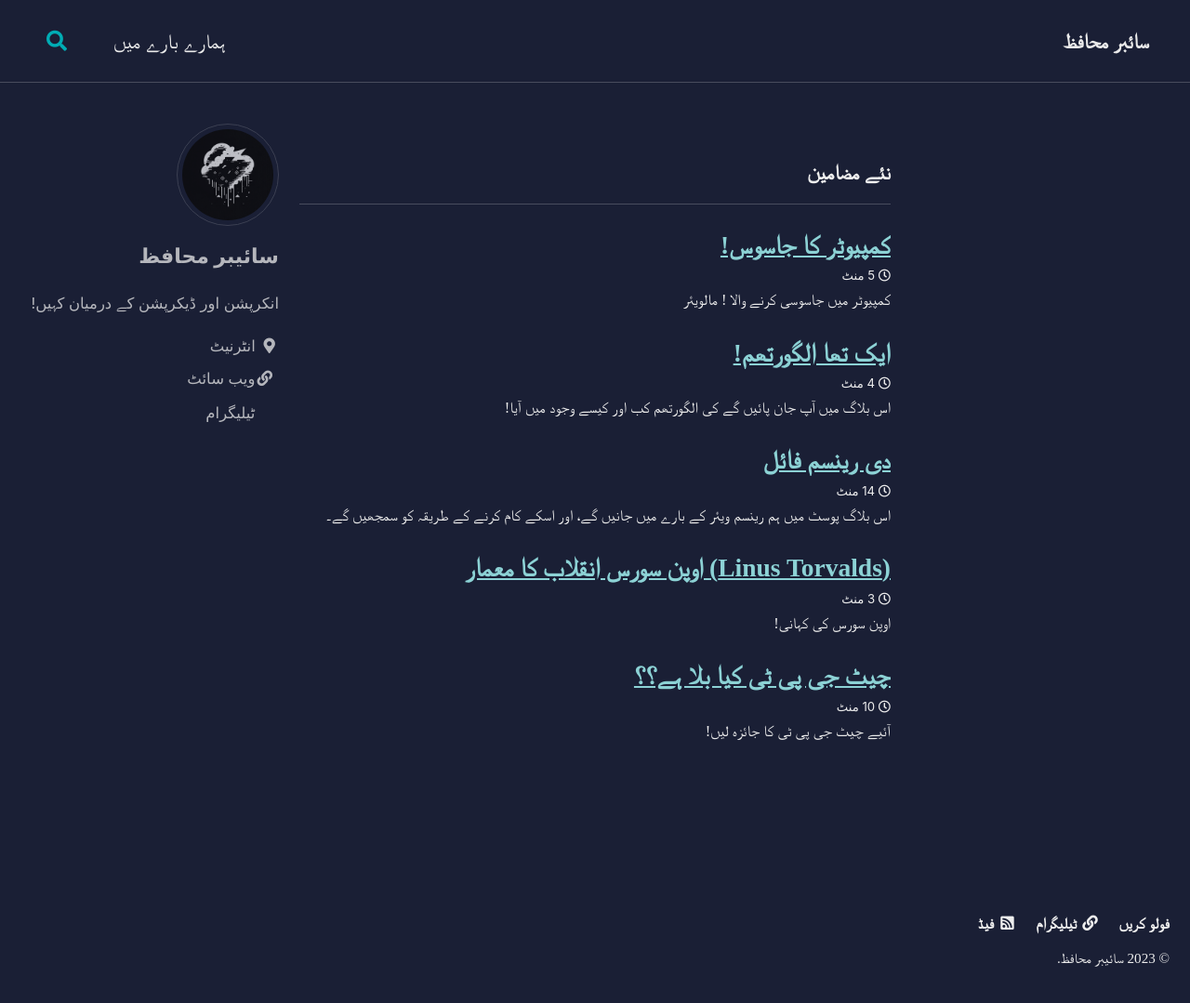
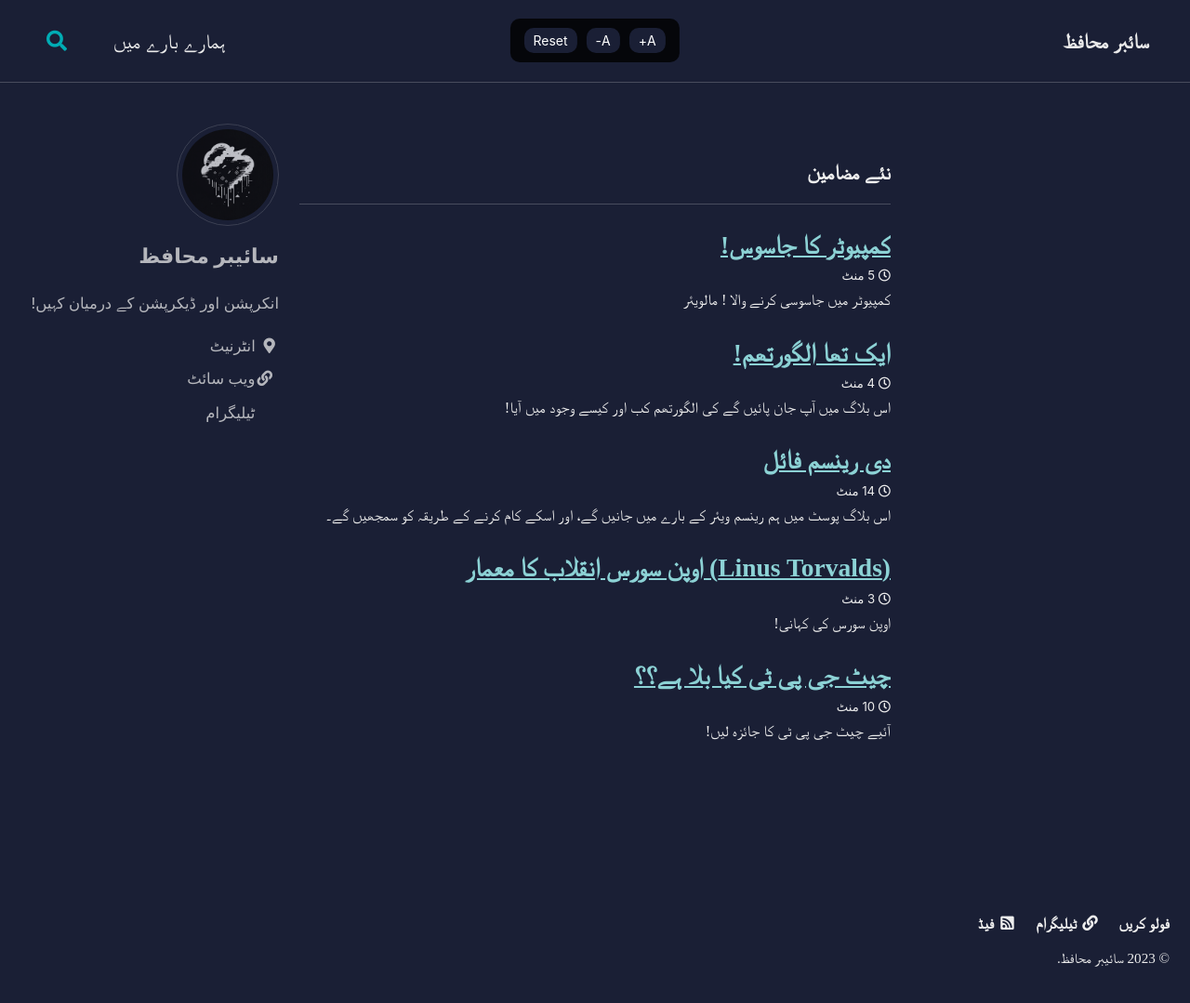
Before and after one commit to abusarimhindi/cybermuhafiz.github.io, a Jekyll site: the page built from index.html, in a window 1280 px wide and 1087 px high. Shown: the top 1079 px of the window at 93% size. Built offline with Jekyll 4.4.1, drawn with Linux system fonts in a browser that asks for light colours; cached includes are drawn as plain includes; some web fonts are replaced; the list of posts is cut into pages by our own code.

Commit message:
Font Button

```diff
--- a/_layouts/default.html
+++ b/_layouts/default.html
@@ -20,6 +20,12 @@
   {% include_cached skip-links.html %}
   {% include_cached masthead.html %}
 
+  <div id="font-controls">
+    <button id="increase-font">A+</button>
+    <button id="decrease-font">A-</button>
+    <button id="reset-font">Reset</button>
+  </div>
+
   <div class="initial-content">
     {{ content }}
   </div>
@@ -40,6 +46,76 @@
   {% include scripts.html %}
 
   <script src="{{ '/assets/js/block-img.js' | relative_url }}"></script>
+
+
+  <script>
+    document.addEventListener('DOMContentLoaded', function () {
+      const increaseButton = document.getElementById('increase-font');
+      const decreaseButton = document.getElementById('decrease-font');
+      const resetButton = document.getElementById('reset-font');
+      const textElements = document.querySelectorAll('p, li, dl');
+
+      let defaultFontSize = 22; // Default font size for laptops and desktops
+      let currentFontSize = defaultFontSize;
+
+      increaseButton.addEventListener('click', function () {
+        currentFontSize += 2;
+        updateFontSizes();
+      });
+
+      decreaseButton.addEventListener('click', function () {
+        currentFontSize = Math.max(currentFontSize - 2, 10); // Limit minimum font size
+        updateFontSizes();
+      });
+
+      resetButton.addEventListener('click', function () {
+        currentFontSize = defaultFontSize; // Reset font size to default
+        updateFontSizes();
+      });
+
+      function updateFontSizes() {
+        textElements.forEach(element => {
+          element.style.fontSize = currentFontSize + 'px';
+        });
+      }
+    });
+  </script>
+
+
+  <style>
+    #font-controls {
+      position: fixed;
+      top: 20px;
+      /* Adjust as needed */
+      left: 50%;
+      transform: translateX(-50%);
+      display: flex;
+      justify-content: center;
+      align-items: center;
+      background-color: rgba(0, 0, 0, 0.8);
+      padding: 10px;
+      border-radius: 10px;
+      z-index: 9999;
+    }
+
+    #font-controls button {
+      padding: 5px 10px;
+      margin: 0 5px;
+      font-size: 14px;
+      cursor: pointer;
+      background-color: #1a1f35;
+      color: white;
+      border: none;
+      border-radius: 10px;
+      transition: background-color 0.3s ease-in-out;
+    }
+
+    #font-controls button:hover {
+      background-color: #1a1f35;
+    }
+  </style>
+
+
 </body>
 
 </html>
```
